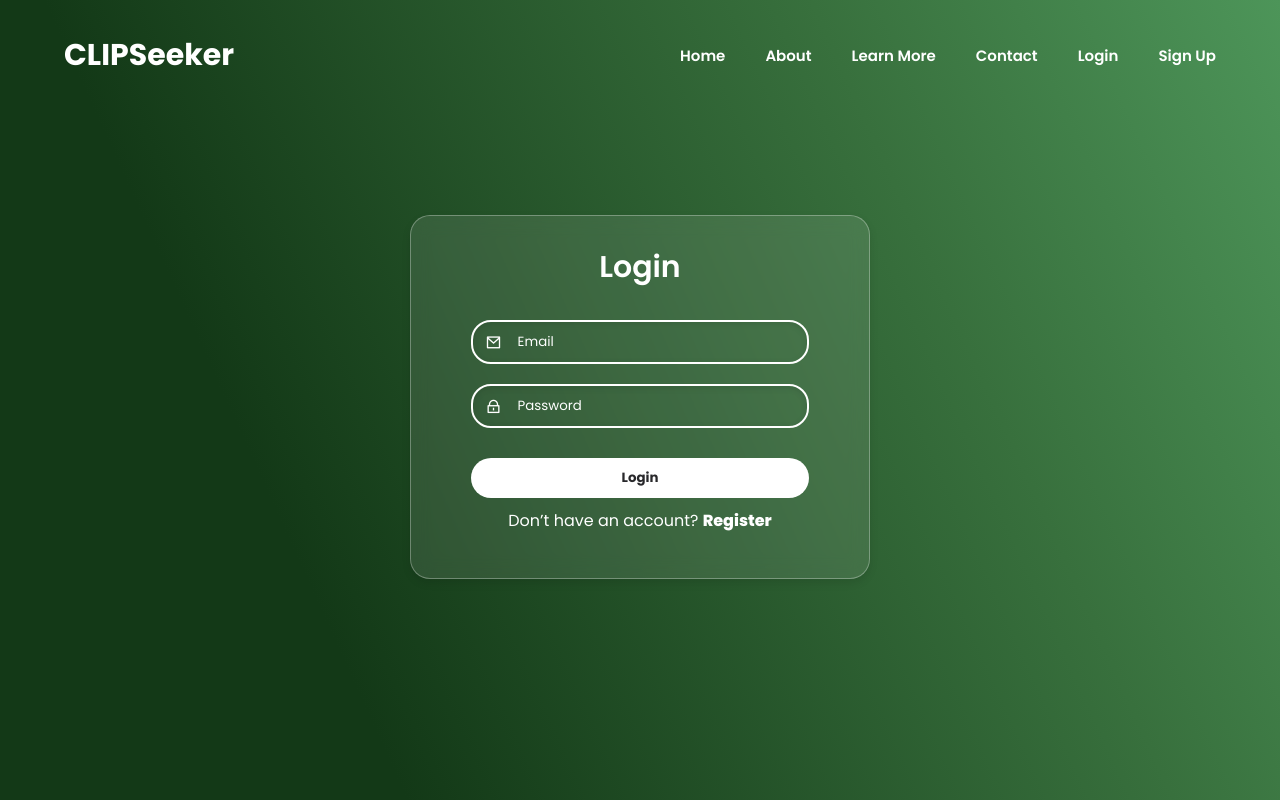
After one commit to jackwoodleigh/CLIPSeeker, a Flask app: page /login2 in a window 1280 px wide. The commit adds this page. Run offline with Flask 3, Linux system fonts and the light colour scheme; parts of the project's set-up code (start-up, migrations or seed data) failed here and were passed over.

Commit message:
new login, home, and signup page

```diff
--- a/website/auth.py
+++ b/website/auth.py
@@ -56,7 +56,7 @@ def login():
 @login_required
 def logout():
     session.pop('user', None)
-    return redirect(url_for('auth.login'))
+    return redirect(url_for('auth.login2'))
 
 @auth.route('/sign-up', methods=['GET', 'POST'])
 @logout_required
@@ -131,3 +131,60 @@ def create_file():
 def photos_test():
     print(current_app.config['DBM'].retrievePhotos())
     return redirect(url_for('views.home'))
+
+
+
+@auth.route('/login2', methods=['GET', 'POST'])
+@logout_required
+def login2():
+    if request.method == 'POST':
+        email = request.form.get('email')
+        password = request.form.get('password1')
+
+        user = current_app.config['DBM'].SF.query_all("SELECT Id, Email__c, FirstName__c, LastName__c, Password__c FROM CLIPAccount__c WHERE Email__c = '{}'".format(email))
+
+
+        if user['records']:
+            user = pd.DataFrame(user['records']).loc[0]
+            if check_password_hash(user['Password__c'], password):
+                session['user'] = {'id': user['Id'], 'email': user['Email__c'], 'first_name': user['FirstName__c'], 'last_name': user['LastName__c'], 'password': user['Password__c']}
+                return redirect(url_for('views.home2'))
+            else:
+                pass
+        else:
+            pass
+        return redirect(url_for('views.home2'))
+
+    return render_template("login2.html", session=session)
+
+
+
+
+@auth.route('/sign-up2', methods=['GET', 'POST']) # home page aka website {domain}/
+@logout_required
+def sign_up2():
+    if request.method == 'POST':
+        email = request.form.get('email')
+        firstname = request.form.get('firstname')
+        lastname = request.form.get('lastname')
+        password1 = request.form.get('password1')
+        password2 = request.form.get('password2')
+        user = current_app.config['DBM'].SF.query_all("SELECT Email__c FROM CLIPAccount__c WHERE Email__c = '{}'".format(email))
+
+        if user['records']:
+            pass #flash('Email already Exists', category='error')
+        elif len(email) < 4:
+            pass #flash('Email must be at least 4 characters', category='error') #cat can be anything
+        elif len(firstname) < 2:
+            pass #flash('Username must be at least 2 characters', category='error')
+        elif len(lastname) < 2:
+            pass #flash('Username must be at least 2 characters', category='error')
+        elif password1 != password2:
+            pass #flash('Passwords don\'t match', category='error')
+        elif len(password1) < 4:
+            pass #flash('Password must be at least 4 characters', category='error')
+        else:
+            current_app.config['DBM'].SF.CLIPAccount__c.create({'Email__c': email, 'FirstName__c': firstname, 'LastName__c': lastname, 'Password__c': generate_password_hash(password1)})
+            return redirect(url_for('auth.login2'))
+
+    return render_template("sign_up2.html")
--- /dev/null
+++ b/website/static/css/index.css
@@ -0,0 +1,89 @@
+*{
+    padding: 0;
+    margin: 0;
+    box-sizing: border-box;
+    font-family: 'Poppins', sans-serif;
+    list-style: none;
+    text-decoration: none;
+
+}
+html{
+
+    background: linear-gradient(245.59deg, #4d9559 0%, #38703d 28.53%, #133917 75.25%);
+    overflow: hidden;
+    height: 100%;
+}
+header{
+    right: 0;
+    top: 0;
+    z-index: 1000;
+    width: 100%;
+    display: flex;
+    align-items: center;
+    justify-content: space-between;
+    padding: 33px 5%;
+
+    background: transparent;
+
+}
+
+body{
+    background: transparent;
+    height: 100%;
+    overflow: auto;
+}
+.logo{
+    font-size: 30px;
+    font-weight: 700;
+    color: white;
+
+}
+.navlist{
+    display: flex;
+    background: transparent;
+
+}
+.navlist a{
+    color: white;
+    margin-left: 40px;
+    font-size: 15px;
+    font-weight: 600;
+    border-bottom: 2px solid transparent;
+    transition: all .55s ease;
+}
+.navlist a:hover{
+    border-bottom: 2px solid white;
+}
+#menu-icon{
+    color: white;
+    font-size: 30px;
+    z-index: 10001;
+    cursor: pointer;
+    display: none;
+}
+@media (max-width: 990px) {
+    #menu-icon{
+        display: block;
+    }
+    .navlist{
+        position: absolute;
+        top: 100%;
+        right: -100%;
+        width: 300px;
+        height: 40hv;
+        background: #4d9559;
+        display: flex;
+        align-items: center;
+        flex-direction: column;
+        padding: 50px 20px;
+        transition: all .55s ease;
+    }
+    .navlist a{
+        display: block;
+        margin: 7px 0;
+        margin-left: 0;
+    }
+    .navlist.open{
+        right: 0;
+    }
+}
--- /dev/null
+++ b/website/static/css/login.css
@@ -0,0 +1,103 @@
+.login{
+    height: auto;
+    width: 100%;
+    min-height: 700px;
+    display: flex;
+    flex-direction: column;
+    justify-content: center;
+    align-items: center;
+    gap: 2rem;
+    padding: 0 20%;
+    margin-top: -5%;
+
+
+}
+
+.login-panel {
+    background: rgba(255, 255, 255, 0.1);
+    border-radius: 20px;
+    box-shadow: 0 4px 8px rgba(0, 0, 0, 0.1);
+    backdrop-filter: blur(10px);
+    padding: 45px 60px;
+
+    border: 1px solid rgba(255, 255, 255, 0.3);
+    margin: 0 20%;
+}
+.login-text {
+    display: grid;
+    place-items: center;
+    height: 100%;
+}
+
+.login-text h1 {
+    font-size: 30px;
+    font-weight: 550;
+    color: white;
+    margin-top: -5%;
+    text-align: center;
+    margin-bottom: 40px;
+}
+.input-group {
+    position: relative;
+    margin-bottom: 30px;
+    margin-top: -10px;
+}
+.input-group input {
+    outline:none;
+    width: 100%;
+    padding: 10px 45px 10px 45px;
+    border-radius: 20px;
+    border: 2px solid white;
+    background: transparent;
+    box-shadow: inset 0 2px 6px rgba(0, 0, 0, 0.1);
+    color: white !important;
+
+
+}
+.input-group input::placeholder {
+    color: white;
+}
+.input-group input:-webkit-autofill,
+input:-webkit-autofill:hover,
+input:-webkit-autofill:focus,
+input:-webkit-autofill:active{
+    -webkit-background-clip: text;
+    -webkit-text-fill-color: #ffffff;
+    transition: background-color 5000s ease-in-out 0s;
+    box-shadow: inset 0 0 20px 20px #23232329;
+}
+
+.input-icon {
+    position: absolute;
+    left: 15px;
+    top: 50%;
+    transform: translateY(-50%);
+    color: white;
+}
+
+.login-button {
+    width: 100%;
+    padding: 10px;
+    border-radius: 20px;
+    font-weight: 700;
+    border: none;
+    background: white;
+    color: #28282B;
+    cursor: pointer;
+    transition: background 0.3s;
+    margin-bottom: 10px;
+}
+
+.signup-link {
+    text-align: center;
+    color: white;
+}
+
+.signup-link a{
+    text-decoration: none;
+    font-weight: 800;
+    color:white;
+}
+.signup-link a:hover{
+    text-decoration: underline;
+}
--- a/website/static/js/scripts.js
+++ b/website/static/js/scripts.js
@@ -4,6 +4,15 @@ menu.onclick = () => {
     menu.classList.toggle('bx-x');
     navlist.classList.toggle('open');
 }
+/*document.addEventListener('DOMContentLoaded', (event) => {
+    let menu = document.querySelector('#menu-icon');
+    let navlist = document.querySelector('.navlist');
+
+    menu.onclick = () => {
+        menu.classList.toggle('bx-x');
+        navlist.classList.toggle('open');
+    }
+
     const sr = ScrollReveal(
         {
             distance: '65px',
@@ -12,5 +21,8 @@ const sr = ScrollReveal(
             reset: true
         }
     )
-sr.reveal('.hero-text', {delay:200, origin: 'top'});
-sr.reveal('.hero-img', {delay:450, origin: 'top'});
+
+    sr.reveal('.home-text', { delay: 200, origin: 'top' });
+    sr.reveal('.home-img', { delay: 450, origin: 'top' });
+});
+*/
--- a/website/templates/index.html
+++ b/website/templates/index.html
@@ -5,7 +5,8 @@
     <meta name="viewport" content="width=device-width, initial-scale=1.0">
     <title>CLIPsite</title>
 
-    <link rel= "stylesheet" type= "text/css" href= "{{ url_for('static',filename='css/style.css') }}">
+    <link rel= "stylesheet" type= "text/css" href= "{{ url_for('static',filename='css/index.css') }}">
+    {% block styles %}{% endblock %}
 
     <link rel="stylesheet" href="https://unpkg.com/boxicons@latest/css/boxicons.min.css">
     <link href="https://cdn.jsdelivr.net/npm/remixicon@4.2.0/fonts/remixicon.css" rel="stylesheet"/>
@@ -18,43 +19,28 @@
     <header>
         <a href="#" class="logo">CLIPSeeker</a>
         <ul class="navlist">
-            <li><a href="#">Home</a></li>
+            <li><a href="/home2">Home</a></li>
             <li><a href="#">About</a></li>
             <li><a href="#">Learn More</a></li>
             <li><a href="#">Contact</a></li>
-            <li><a href="#">Login</a></li>
+            {% if "user" in session %}
+                <li><a href="/logout">Logout</a></li>
+            {% else %}
+
+                <li><a href="/login2">Login</a></li>
+                <li><a href="/sign-up2">Sign Up</a></li>
+            {% endif %}
         </ul>
         <div class="bx bx-menu" id="menu-icon"></div>
 
 
     </header>
 
-    <section class="hero">
-        <div class="hero-text">
-            <h1>CLIPSeeker</h1>
-            <h4>Jack Woodleigh <a href="https://github.com/jackwoodleigh/CLIPsite" target="_blank"><i class="ri-github-fill"></i></a></h4>
-
-            <p>Secure integration of OpenAI's CLIP  with Google Photo's to enable user to text-to-image their photo library.</p>
-            <a href="#">Learn More</a>
-            <a href="#" class="ctaa"><i class="ri-play-fill"></i> Watch Video</a>
-        </div>
-        <div class="hero-img">
-            <img src="{{ url_for('static', filename='assets/cat.jpg') }}" alt="Cat">
-        </div>
-        <!-- FILEPATH: /c:/Users/woodleighj/Documents/CLIPsite/website/templates/index.html -->
-        <!-- BEGIN: ed8c6549bwf9 -->
-        <!--
-                <div class="icons">
-                    <a href="#"><i class="ri-github-fill"></i></a>
-                </div>
-        -->
-        <!-- END: ed8c6549bwf9 -->
-    </section>
+    {% block content %}
+    {% endblock %}
 
     <script src="https://unpkg.com/scrollreveal"></script>
-
     <script src="{{ url_for('static', filename='js/scripts.js') }}"></script>
-
 
 </body>
 </html>
--- /dev/null
+++ b/website/templates/login2.html
@@ -0,0 +1,39 @@
+{% extends "index.html" %}
+
+{% block styles %}
+<link rel= "stylesheet" type= "text/css" href= "{{ url_for('static',filename='css/login.css') }}">
+{% endblock %}
+
+{% block content %}
+
+<section class="login">
+    <div class="login-panel">
+        <div class="login-text">
+            <h1>Login</h1>
+            <form method="POST" action="{{ url_for('auth.login2') }}">
+                <div class="input-group">
+                    <input type="email" id="email" name="email" placeholder="Email" required>
+                    <span class="input-icon"><i class="ri-mail-line"></i></span>
+                </div>
+
+                <div class="input-group">
+                    <input type="password" id="password1" name="password1" placeholder="Password" required>
+                    <span class="input-icon"><i class="ri-lock-line"></i></span>
+                </div>
+                <button type="submit" class="login-button">Login</button>
+            </form>
+            <div class="signup-link"> Don’t have an account? <a href="/sign-up2">Register</a></div>
+
+
+        </div>
+
+
+    </div>
+
+
+
+</section>
+
+
+
+{% endblock %}
```
Also changed, not shown: website/static/css/home.css (renamed from website/static/css/style.css, +21 -117 lines), website/templates/home2.html (added, +22 -0 lines), website/templates/sign_up2.html (added, +53 -0 lines), website/views.py (+4 -4 lines), website/static/css/sign-up.css (added). Lines whose indentation alone changed are shown as unchanged.
